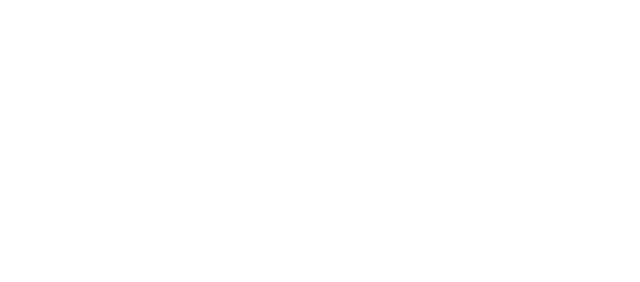
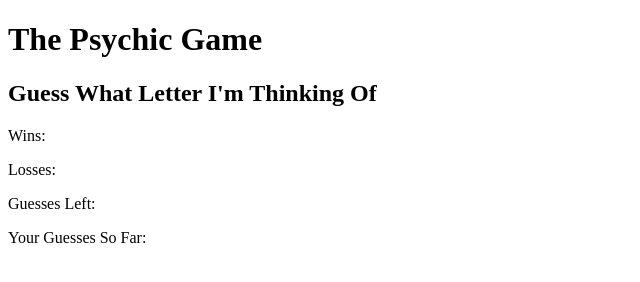
Before and after one commit to dtae53/Psychic-Game, a plain HTML site: page index.html in a window 1280 px wide. Shown: the whole page, without its empty margins (0-640 px from the left). Drawn offline with Linux system fonts and the light colour scheme.

Commit message:
Updated HTML Index

```diff
--- a/index.html
+++ b/index.html
@@ -6,7 +6,23 @@
     <meta http-equiv="X-UA-Compatible" content="ie=edge">
     <title>Document</title>
 </head>
+
 <body>
+    <h1>The Psychic Game</h1>
+
+    <h2>Guess What Letter I'm Thinking Of</h2>
+
+    <p>Wins: <span id = "numWins"></span></p>
+
+    <p>Losses:</p>
+
+    <p>Guesses Left: <span id = "numGuesses"></span></p>
+
+    <p>Your Guesses So Far: <span id = "playersGuess"></span></p>
+
+
+    <script src="assets\javascript\game.js"></script>
+
 
 </body>
 </html>
```
